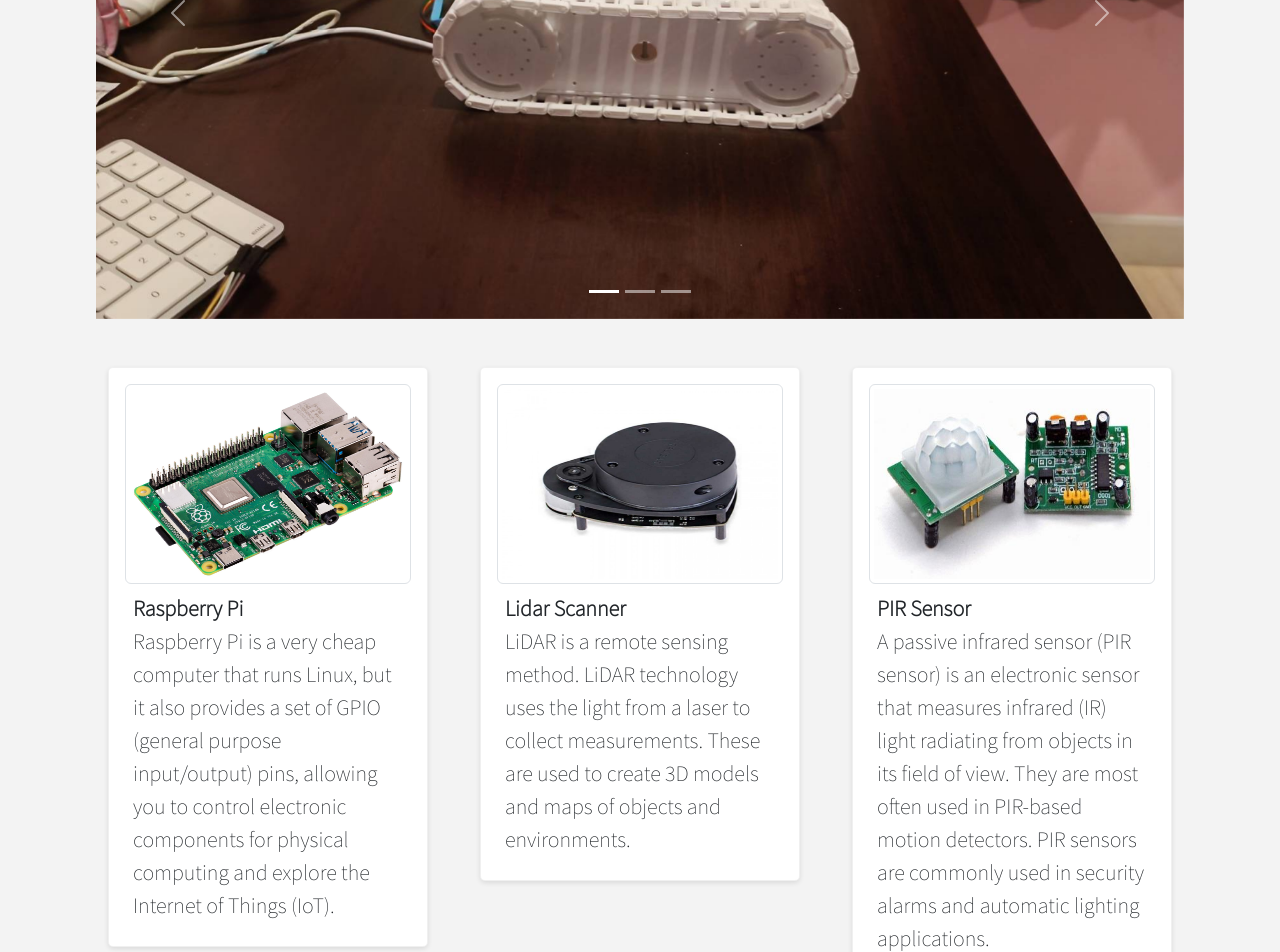
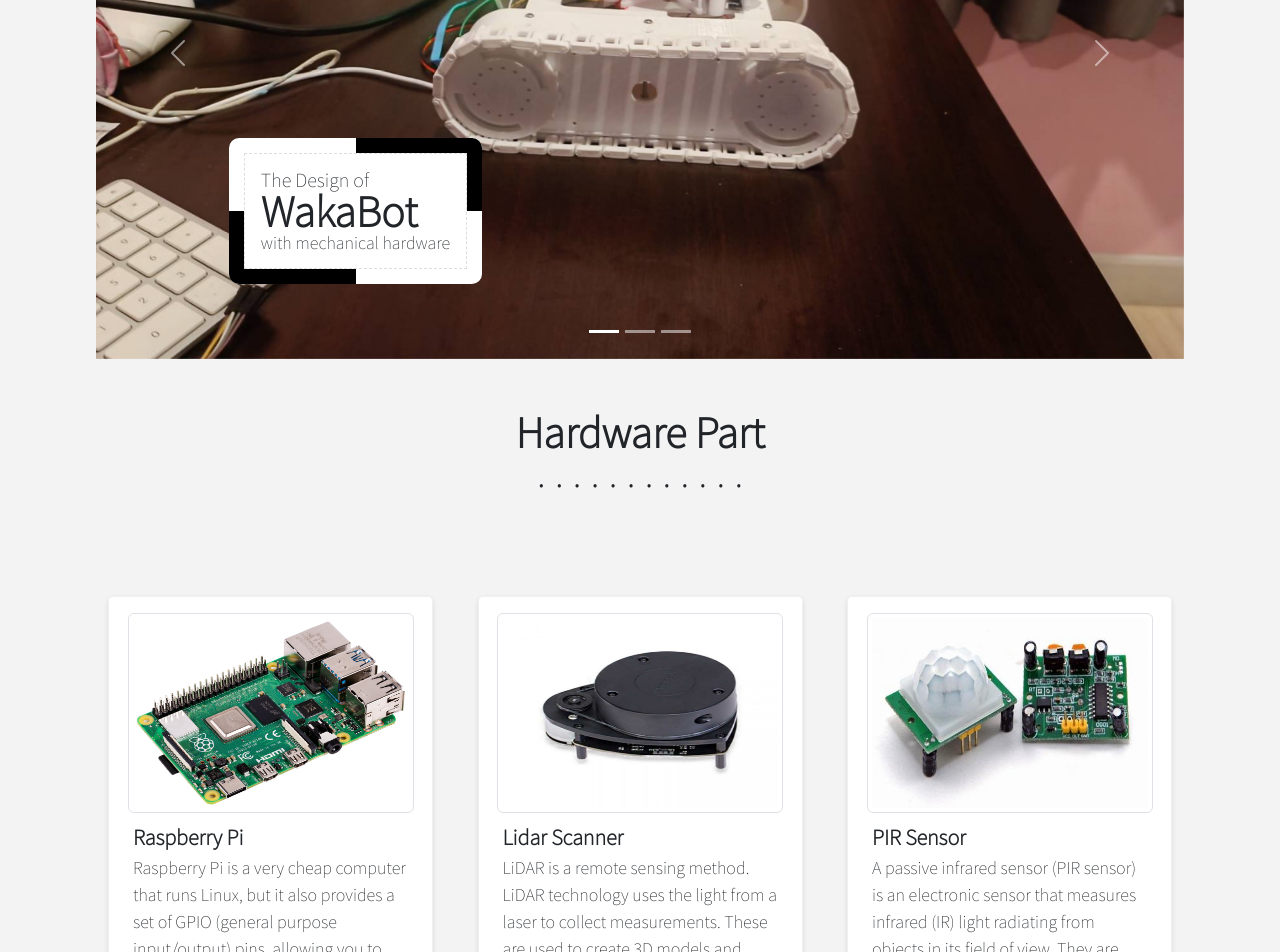
Before and after one commit to earth1429/WaKaBotWebApp, a Vue app: page /home in a window 1280 px wide. Shown: the part 1040-1992 px from the top of the page. Built offline with nearby package versions, Linux system fonts and the light colour scheme; no server answers.

Commit message:
[Update] ProductsComps 2

```diff
--- a/src/assets/scss/app.scss
+++ b/src/assets/scss/app.scss
@@ -173,8 +173,8 @@
     background-color: #FFFFFF;
     border-radius: 5px;
     border: rgba(112, 112, 112, 0.1) 1px solid;
-    width: 320px;
-    height: auto;
+    width: 325px;
+    height: 520px;
     position: relative;
     padding-bottom: 25%;
 }
@@ -182,3 +182,9 @@
 .sd-box{
     box-shadow: 0px 2px 5px #0000001A;
 }
+
+.box-title-white{
+    position: absolute;
+    top: 60%;
+    left: 10%;
+}
--- a/src/components/Comps/ProductsComp.vue
+++ b/src/components/Comps/ProductsComp.vue
@@ -1,6 +1,9 @@
 <template>
     <div class="container pt-5" id="ProductsSection">
-        <h1 align="center" class="py-5 tz-44px tw-medium">Products</h1>
+        <div class="py-5">
+            <h1 align="center" class="tz-44px tw-medium">Products</h1>
+            <p align="center" class="tz-44px pb-3">. . . . . . . . . . . .</p>
+        </div>
         <div class="container">
             <div id="carouselExampleIndicators" class="carousel slide" data-bs-ride="true">
                 <div class="carousel-indicators">
@@ -32,18 +35,36 @@
                     <span class="carousel-control-next-icon" aria-hidden="true"></span>
                     <span class="visually-hidden">Next</span>
                 </button>
+                <div class="box-title-white p-4 lh-1">
+                    <div class="teamcol">
+                        <div class="teamcolinner p-3">
+                    <span class="tz-20px tw-light tc-grey-2 opacity-100">The Design of</span><br>
+                    <span class="tz-44px tw-medium tc-blue-2 opacity-100">WakaBot</span><br>
+                    <span class="tz-18px tw-light tc-grey-2 opacity-100">with mechanical hardware</span>
+                </div>
+                </div>
+                </div>
+            </div>
+
+
+            <div class="container py-5 text-center">
+                <h1 class="tz-44px tw-medium">Hardware Part</h1>
+                <p align="center" class="tz-44px pb-3">. . . . . . . . . . . .</p>
             </div>
             <div class="container pt-5">
                 <div class="row justify-content-between">
                     <div class="col-auto">
                         <div class="box-white p-3 sd-box">
                             <div class="text-center">
-                                <img src="../../assets/img/RaspberryPi.jpg" class="img-thumbnail"
-                                    style="height: 200px;" width="286px">
+                                <img src="../../assets/img/RaspberryPi.jpg" class="img-thumbnail" style="height: 200px;"
+                                    width="286px">
                             </div>
-                            <div class="tz-22px tc-black p-2">
-                                <span class="tw-medium">Raspberry Pi</span> <br>
-                                <span> Raspberry Pi is a very cheap computer that runs Linux, but it also provides a set of GPIO (general purpose input/output) pins, allowing you to control electronic components for physical computing and explore the Internet of Things (IoT).</span>
+                            <div class=" tc-black p-2">
+                                <span class="tw-medium tz-22px">Raspberry Pi</span> <br>
+                                <span class="tz-18px"> Raspberry Pi is a very cheap computer that runs Linux, but it
+                                    also provides a set of GPIO (general purpose input/output) pins, allowing you to
+                                    control electronic components for physical computing and explore the Internet of
+                                    Things (IoT).</span>
                             </div>
                         </div>
                     </div>
@@ -53,20 +74,26 @@
                                 <img src="../../assets/img/LidarScanner.jpg" class="img-thumbnail"
                                     style="height: 200px;" width="286px">
                             </div>
-                            <div class="tz-22px tc-black p-2">
-                                <span class="tw-medium">Lidar Scanner</span> <br>
-                                <span>LiDAR is a remote sensing method. LiDAR technology uses the light from a laser to collect measurements. These are used to create 3D models and maps of objects and environments.</span>
+                            <div class=" tc-black p-2">
+                                <span class="tw-medium tz-22px">Lidar Scanner</span> <br>
+                                <span class="tz-18px">LiDAR is a remote sensing method. LiDAR technology uses the light
+                                    from a laser to collect measurements. These are used to create 3D models and maps of
+                                    objects and environments.</span>
                             </div>
                         </div>
                     </div>
                     <div class="col-auto">
                         <div class="box-white p-3 sd-box">
                             <div class="text-center">
-                                <img src="../../assets/img/PIRsensor.jpg" class="img-thumbnail" style="height: 200px;"  width="286px">
+                                <img src="../../assets/img/PIRsensor.jpg" class="img-thumbnail" style="height: 200px;"
+                                    width="286px">
                             </div>
-                            <div class="tz-22px tc-black p-2">
-                                <span class="tw-medium">PIR Sensor</span> <br>
-                                <span>A passive infrared sensor (PIR sensor) is an electronic sensor that measures infrared (IR) light radiating from objects in its field of view. They are most often used in PIR-based motion detectors. PIR sensors are commonly used in security alarms and automatic lighting applications.</span>
+                            <div class=" tc-black p-2">
+                                <span class="tw-medium tz-22px">PIR Sensor</span> <br>
+                                <span class="tz-18px">A passive infrared sensor (PIR sensor) is an electronic sensor
+                                    that measures infrared (IR) light radiating from objects in its field of view. They
+                                    are most often used in PIR-based motion detectors. PIR sensors are commonly used in
+                                    security alarms and automatic lighting applications.</span>
                             </div>
                         </div>
                     </div>
```
